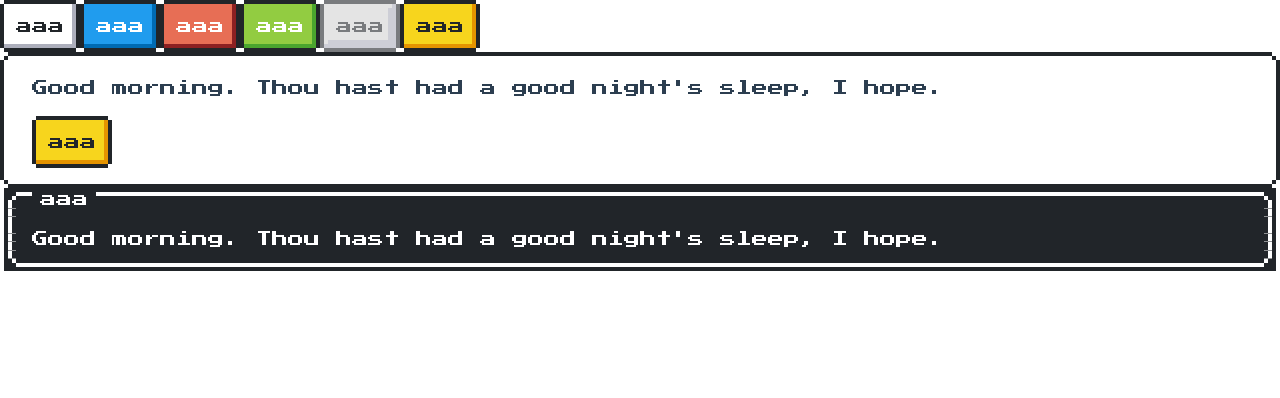
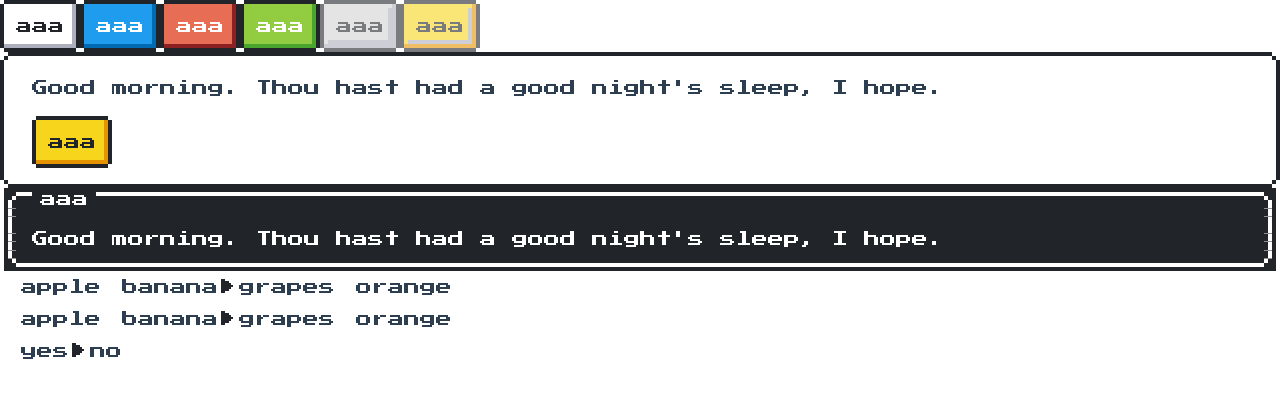
Before and after one commit to MoonlightSmile/nes-vue, a Vue app: page / in a window 1280 px wide. Shown: the top 398 px of the page. Built offline with nearby package versions, Linux system fonts and the light colour scheme.

Commit message:
Add: 添加radio组件

```diff
--- a/package.json
+++ b/package.json
@@ -17,6 +17,7 @@
   },
   "devDependencies": {
     "@types/chai": "^4.1.0",
+    "@types/dom-inputevent": "^1.0.3",
     "@types/mocha": "^5.2.4",
     "@vue/cli-plugin-babel": "^3.3.0",
     "@vue/cli-plugin-typescript": "^3.3.0",
--- a/src/App.vue
+++ b/src/App.vue
@@ -4,26 +4,89 @@
     <e-button type="primary">aaa</e-button>
     <e-button type="error">aaa</e-button>
     <e-button type="success">aaa</e-button>
-    <e-button type="disabled">aaa</e-button>
-    <e-button type="warning">aaa</e-button>
-    <e-container rounded content="Good morning. Thou hast had a good night's sleep, I hope.">
+    <e-button disabled>aaa</e-button>
+    <e-button
+      type="warning"
+      disabled
+    >aaa</e-button>
+    <e-container rounded>
+      <p>Good morning. Thou hast had a good night's sleep, I hope.</p>
       <e-button type="warning">aaa</e-button>
     </e-container>
-    <e-container dark title="aaa" rounded content="Good morning. Thou hast had a good night's sleep, I hope."></e-container>
+    <e-container
+      dark
+      title="aaa"
+      rounded
+    >
+      Good morning. Thou hast had a good night's sleep, I hope.
+    </e-container>
+
+    <e-radio
+      v-for="({label, value: OValue}) in list"
+      :key="OValue"
+      v-model="value"
+      :label="label"
+      :value="String(OValue)"
+    />
+
+    <e-radio-group
+      v-model="value2"
+      :options="list"
+    ></e-radio-group>
+
+    <e-radio-group
+      v-model="value3"
+      :options="yesOrNo"
+    ></e-radio-group>
   </div>
 </template>
 <script lang="ts">
 import { Component, Prop, Vue } from 'vue-property-decorator';
 import EButton from '@/components/button/Index.vue';
 import EContainer from '@/components/container/Index.vue';
+import ERadio from '@/components/radio/Index.vue';
+import ERadioGroup from '@/components/radio/RadioGroup.vue';
+
+interface Options {
+  label: string;
+  value: boolean | string | number;
+}
 
 @Component({
   components: {
     EButton,
     EContainer,
+    ERadio,
+    ERadioGroup,
   },
 })
-export default class App extends Vue {}
+export default class App extends Vue {
+  private value: string = '3';
+  private value2: number = 3;
+  private value3: boolean = false;
+  private list: Options[] = [
+    {
+      label: 'apple',
+      value: 1,
+    },
+    {
+      label: 'banana',
+      value: 2,
+    },
+    {
+      label: 'grapes',
+      value: 3,
+    },
+    {
+      label: 'orange',
+      value: 4,
+    },
+  ];
+  private yesOrNo = [
+    { label: 'yes', value: true },
+    { label: 'no', value: false },
+  ];
+}
 </script>
 
 <style lang="stylus">
--- a/src/components/button/Index.vue
+++ b/src/components/button/Index.vue
@@ -1,5 +1,8 @@
 <template>
-  <button :class="computedClass" @click="onClick($event)">
+  <button
+    :class="computedClass"
+    @click="onClick($event)"
+  >
     <slot></slot>
   </button>
 </template>
@@ -10,28 +13,32 @@ import { Component, Prop, Vue } from 'vue-property-decorator';
 @Component({
   name: 'NButton',
 })
-export default class YourComponent extends Vue {
+export default class Button extends Vue {
+  @Prop({
+    type: Boolean,
+    default: false,
+  })
+  private disabled!: boolean;
+
   @Prop({
     type: String,
-    default: '',
     validator: (value: string): boolean => {
-      return (
-        ['', 'primary', 'success', 'warning', 'error', 'disabled'].indexOf(
-          value,
-        ) !== -1
-      );
+      const types: string[] = ['primary', 'success', 'warning', 'error'];
+      return types.includes(value);
     },
   })
   private type!: string;
 
   private get computedClass(): object {
+    const { disabled, type } = this;
     return {
       'nes-btn': true,
-      [`is-${this.type}`]: true,
+      [`is-${type}`]: true,
+      'is-disabled': disabled,
     };
   }
   private onClick(e: MouseEvent): void {
-    if (this.type === 'disabled') {
+    if (this.disabled) {
       return;
     }
     this.$emit('click', e);
--- a/src/components/container/Index.vue
+++ b/src/components/container/Index.vue
@@ -1,18 +1,20 @@
 <template>
   <div :class="computedClass">
-    <p v-if="title" class="title">{{ title }}</p>
-    <p v-if="content">{{ content }}</p>
+    <p
+      v-if="title"
+      class="title"
+    >{{ title }}</p>
     <slot></slot>
   </div>
 </template>
 
 <script lang="ts">
-import { Component, Prop, Vue } from 'vue-property-decorator';
+import { Model, Component, Prop, Vue } from 'vue-property-decorator';
 
 @Component({
   name: 'NContainer',
 })
-export default class YourComponent extends Vue {
+export default class Container extends Vue {
   @Prop({ type: String, default: '' })
   private title!: string;
 
@@ -22,15 +24,14 @@ export default class YourComponent extends Vue {
   @Prop({ type: Boolean, default: false })
   private rounded!: boolean;
 
-  @Prop({ type: String, default: '' })
-  private content!: string;
-
   private get computedClass(): object {
+    const { title, dark, rounded } = this;
+    const isTitle: boolean = Boolean(title);
     return {
       'nes-container': true,
-      'with-title': this.title,
-      'is-dark': this.dark,
-      'is-rounded': this.rounded,
+      'with-title': isTitle,
+      'is-dark': dark,
+      'is-rounded': rounded,
     };
   }
 }
--- /dev/null
+++ b/src/components/radio/Index.vue
@@ -0,0 +1,62 @@
+<template>
+  <label>
+    <input
+      type="radio"
+      class="nes-radio"
+      :value="value"
+      :checked="checked === radioValue"
+      @change="onChange"
+    >
+    <span>{{ label }}</span>
+  </label>
+</template>
+
+<script lang="ts">
+import { Model, Component, Prop, Vue, Watch } from 'vue-property-decorator';
+interface MyHTMLInputElement extends HTMLInputElement {
+  value: string;
+}
+interface InputEvent extends Event {
+  target: MyHTMLInputElement;
+}
+type Value = boolean | string | number;
+interface ComputedValue {
+  [index: string]: (value: string) => Value;
+}
+
+@Component({
+  name: 'NRadio',
+})
+export default class Radio extends Vue {
+  @Model('change')
+  private checked!: Value;
+  @Prop()
+  private label: string;
+  @Prop()
+  private value: Value;
+
+  private radioValue: Value = this.value;
+  private computedValue(type: string, value: string): Value {
+    const typeMap: ComputedValue = {
+      number: (val: string): number => {
+        return Number(value);
+      },
+      string: (val: string): string => {
+        return String(value);
+      },
+      boolean: (val: string): boolean => {
+        return value === 'true';
+      },
+    };
+    return typeMap[type](value);
+  }
+  private onChange(e: InputEvent): void {
+    const {
+      target: { value },
+    } = e;
+    const currentType: string = typeof this.value;
+    const resValue: Value = this.computedValue(currentType, value);
+    this.$emit('change', resValue);
+  }
+}
+</script>
--- /dev/null
+++ b/src/components/radio/RadioGroup.vue
@@ -0,0 +1,49 @@
+<template>
+  <div>
+    <slot>
+      <n-radio
+        v-for="({value, label}) in options"
+        :key="value"
+        v-model="radioValue"
+        :value="value"
+        :label="label"
+        @input="$emit('input', $event.target.value)"
+      ></n-radio>
+    </slot>
+  </div>
+</template>
+
+<script lang="ts">
+import { Model, Component, Prop, Vue, Watch } from 'vue-property-decorator';
+import NRadio from './Index.vue';
+type Value = boolean | string | number;
+
+interface Options {
+  label: string;
+  value: Value;
+}
+
+@Component({
+  name: 'NRadioGroup',
+  components: {
+    NRadio,
+  },
+})
+export default class RadioGroup extends Vue {
+  @Prop()
+  private value: Value;
+  @Prop()
+  private options: Options[];
+
+  private radioValue: Value = this.value;
+
+  @Watch('value')
+  private onValueChange(val: Value, oldVal: Value): void {
+    this.radioValue = val;
+  }
+  @Watch('radioValue')
+  private onRadioValueChange(val: Value, oldVal: Value): void {
+    this.$emit('input', val);
+  }
+}
+</script>
--- a/src/main.ts
+++ b/src/main.ts
@@ -2,6 +2,7 @@ import Vue from 'vue';
 import App from './App.vue';
 import router from './router';
 import 'nes.css/css/nes.min.css'; /*引入公共样式*/
+
 
 Vue.config.productionTip = false;
 
--- a/tsconfig.json
+++ b/tsconfig.json
@@ -8,6 +8,7 @@
     "importHelpers": true,
     "moduleResolution": "node",
     "experimentalDecorators": true,
+    "noImplicitAny": false,
     "esModuleInterop": true,
     "allowSyntheticDefaultImports": true,
     "sourceMap": true,
@@ -15,7 +16,7 @@
     "types": [
       "webpack-env",
       "mocha",
-      "chai"
+      "chai",
     ],
     "paths": {
       "@/*": [
```
Also changed, not shown: 1 other file (tests, documents, lock files or other folders).
